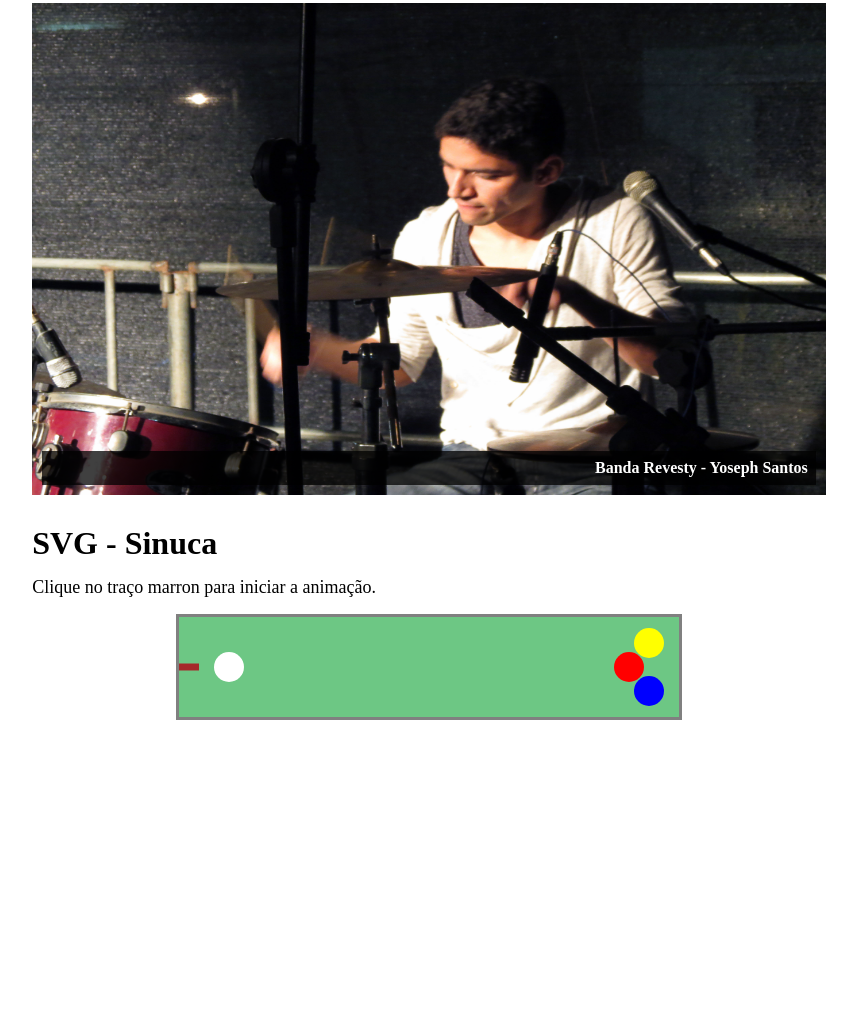
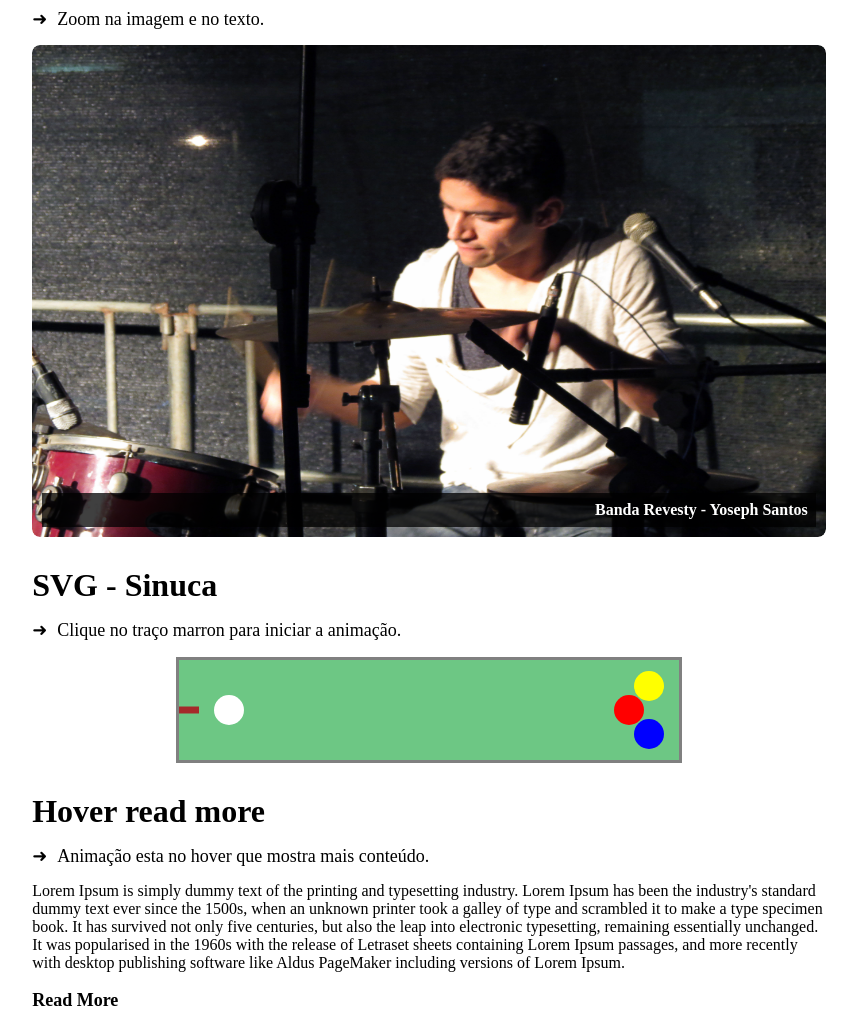
Before and after one commit to YosephCode/only__css, a website: page index.html in a window 1280 px wide. Shown: the part 74-1105 px from the top of the page, without its empty margins (211-1068 px from the left). Before the commit the page ends 810 px from the top, so only its background shows below. Drawn offline with Linux system fonts and the light colour scheme.

Commit message:
read more and hover animations

```diff
--- a/css/carousel.css
+++ b/css/carousel.css
@@ -17,6 +17,14 @@
     text-align:right;
     color:#fff;
     background-color:rgba(0,0,0,0.75);
+    transition: all .1s ease;
+    cursor: -webkit-zoom-in;
+    z-index: 10;
+}
+.carousel h2:hover {
+    font-size: 3em;
+    padding: 2.5em;
+    text-align: center;
 }
 .carousel .panes {
 	width: 500%;
@@ -32,7 +40,21 @@
 	overflow: hidden;
 	float: left; /*todas na mesma posição*/
 	width: 20%; /*Todas imagens com 20% de largura*/
+    transition: all 1.5s ease;
+    border-radius: 8px;
+    cursor: -webkit-zoom-in;
 }
+.carousel .panes > li img {
+    transition: all .2s ease;
+    border-radius: 8px;
+}
+.carousel .panes > li img:hover {
+    transform: scale(1.5);
+}
+.carousel .panes > li:nth-child(1) img:hover, .carousel .panes > li:nth-child(4) img:hover , .carousel .panes > li:nth-child(5) img:hover {
+    transform: scale(1.1);
+}
+
 @keyframes carousel{
     0%    { left:0; }
     11%   { left:0; }
--- a/css/main.css
+++ b/css/main.css
@@ -23,7 +23,20 @@ section {
 	margin: 0 auto;
 	margin-top: 25px;
 }
+article.main {
+	margin-top: 30px;
+	margin-bottom: 20px;
+}
 .title{
 	font-size: 32px;
 	margin-bottom: 15px;
 }
+.info {
+	margin: 15px;
+	margin-left: 0;
+	font-size: 18px;
+}
+.info:before {
+	content:"➜";
+	margin-right: 10px;
+}
--- /dev/null
+++ b/css/read-more.css
@@ -0,0 +1,18 @@
+.read-more p {
+	/*overflow: hidden;*/
+	display: block;
+}
+.read-more p.more-text {
+	display: none;
+}
+.read-more .more {
+	font-size: 18px;
+	font-weight: bold;
+}
+.read-more .more:hover ~ p.more-text, .read-more .more-text:hover {
+	display: block;
+	background-color: white;
+	padding-bottom: 50px;
+	transform:translate(10px);
+	transform:translateY(-20px);
+}
--- a/css/svg-sinuca.css
+++ b/css/svg-sinuca.css
@@ -1,9 +1,5 @@
-.svg {
-	margin-top: 30px;
-}
-.svg .info{
-	font-size: 18px;
-}
+.svg {}
+
 svg {
   border: 3px solid gray;
   display: block;
--- a/index.html
+++ b/index.html
@@ -14,11 +14,13 @@
 	<link rel="stylesheet" type="text/css" href="css/main.css">
 	<link rel="stylesheet" type="text/css" href="css/carousel.css">
 	<link rel="stylesheet" type="text/css" href="css/svg-sinuca.css">
+	<link rel="stylesheet" type="text/css" href="css/read-more.css">
 </head>
 <body>
 	<section>
-		<article class="carousel">
+		<article class="main carousel">
 			<h1 class="title">Carousel - Only Css</h1>
+			<p class="info">Zoom na imagem e no texto.</p>
 			<ul class="panes">
 			    <li>
 			      <h2>Banda Revesty - Making Of</h2>
@@ -48,7 +50,7 @@
 		</article>
 
 		<!-- SVG Sinuca -->
-		<article class="svg">
+		<article class="main svg">
 			<h1 class="title">SVG - Sinuca</h1>
 			<p class="info">Clique no traço marron para iniciar a animação.</p>
 			<svg width="500" height="100">
@@ -109,6 +111,39 @@
 		           fill="blue" />
 			</svg>
 		</article>
+
+		<!-- Read more -->
+		<article class="main read-more">
+			<h1 class="title">Hover read more</h1>
+			<p class="info">Animação esta no hover que mostra mais conteúdo.</p>
+			<p>
+				Lorem Ipsum is simply dummy text of the printing and typesetting industry. Lorem Ipsum has been the industry's standard dummy text ever since the 1500s, when an unknown printer took a galley of type and scrambled it to make a type specimen book. It has survived not only five centuries, but also the leap into electronic typesetting, remaining essentially unchanged. It was popularised in the 1960s with the release of Letraset sheets containing Lorem Ipsum passages, and more recently with desktop publishing software like Aldus PageMaker including versions of Lorem Ipsum.
+			</p>
+			<br>
+			<span class="more">Read More</span>
+			<p class="more-text">
+				It is a long established fact that a reader will be distracted by the readable content of a page when looking at its layout. The point of using Lorem Ipsum is that it has a more-or-less normal distribution of letters, as opposed to using 'Content here, content here', making it look like readable English. Many desktop publishing packages and web page editors now use Lorem Ipsum as their default model text, and a search for 'lorem ipsum' will uncover many web sites still in their infancy. Various versions have evolved over the years, sometimes by accident, sometimes on purpose (injected humour and the like).
+				Contrary to popular belief, Lorem Ipsum is not simply random text. It has roots in a piece of classical Latin literature from 45 BC, making it over 2000 years old. Richard McClintock, a Latin professor at Hampden-Sydney College in Virginia, looked up one of the more obscure Latin words, consectetur, from a Lorem Ipsum passage, and going through the cites of the word in classical literature, discovered the undoubtable source. Lorem Ipsum comes from sections 1.10.32 and 1.10.33 of "de Finibus Bonorum et Malorum" (The Extremes of Good and Evil) by Cicero, written in 45 BC. This book is a treatise on the theory of ethics, very popular during the Renaissance. The first line of Lorem Ipsum, "Lorem ipsum dolor sit amet..", comes from a line in section 1.10.32.
+				It is a long established fact that a reader will be distracted by the readable content of a page when looking at its layout. The point of using Lorem Ipsum is that it has a more-or-less normal distribution of letters, as opposed to using 'Content here, content here', making it look like readable English. Many desktop publishing packages and web page editors now use Lorem Ipsum as their default model text, and a search for 'lorem ipsum' will uncover many web sites still in their infancy. Various versions have evolved over the years, sometimes by accident, sometimes on purpose (injected humour and the like).
+				Contrary to popular belief, Lorem Ipsum is not simply random text. It has roots in a piece of classical Latin literature from 45 BC, making it over 2000 years old. Richard McClintock, a Latin professor at Hampden-Sydney College in Virginia, looked up one of the more obscure Latin words, consectetur, from a Lorem Ipsum passage, and going through the cites of the word in classical literature, discovered the undoubtable source. Lorem Ipsum comes from sections 1.10.32 and 1.10.33 of "de Finibus Bonorum et Malorum" (The Extremes of Good and Evil) by Cicero, written in 45 BC. This book is a treatise on the theory of ethics, very popular during the Renaissance. The first line of Lorem Ipsum, "Lorem ipsum dolor sit amet..", comes from a line in section 1.10.32.
+			</p>
+		</article>
+		<!--
+#demo-4:hover img {
+  margin-left: 200px;
+}
+		#demo-4 img {
+  position: absolute;
+  top: 0;
+  left: 0;
+  -webkit-transition: margin-left;
+  -webkit-transition-property: margin-left;
+  -webkit-transition-duration: 250ms;
+  -webkit-transition-timing-function: ease-in;
+  -webkit-transition-delay: initial;
+  -webkit-transition-timing-function: ease-in;
+  -webkit-transition-duration: 250ms;
+} -->
 	</section>
 </body>
 </html>
```
